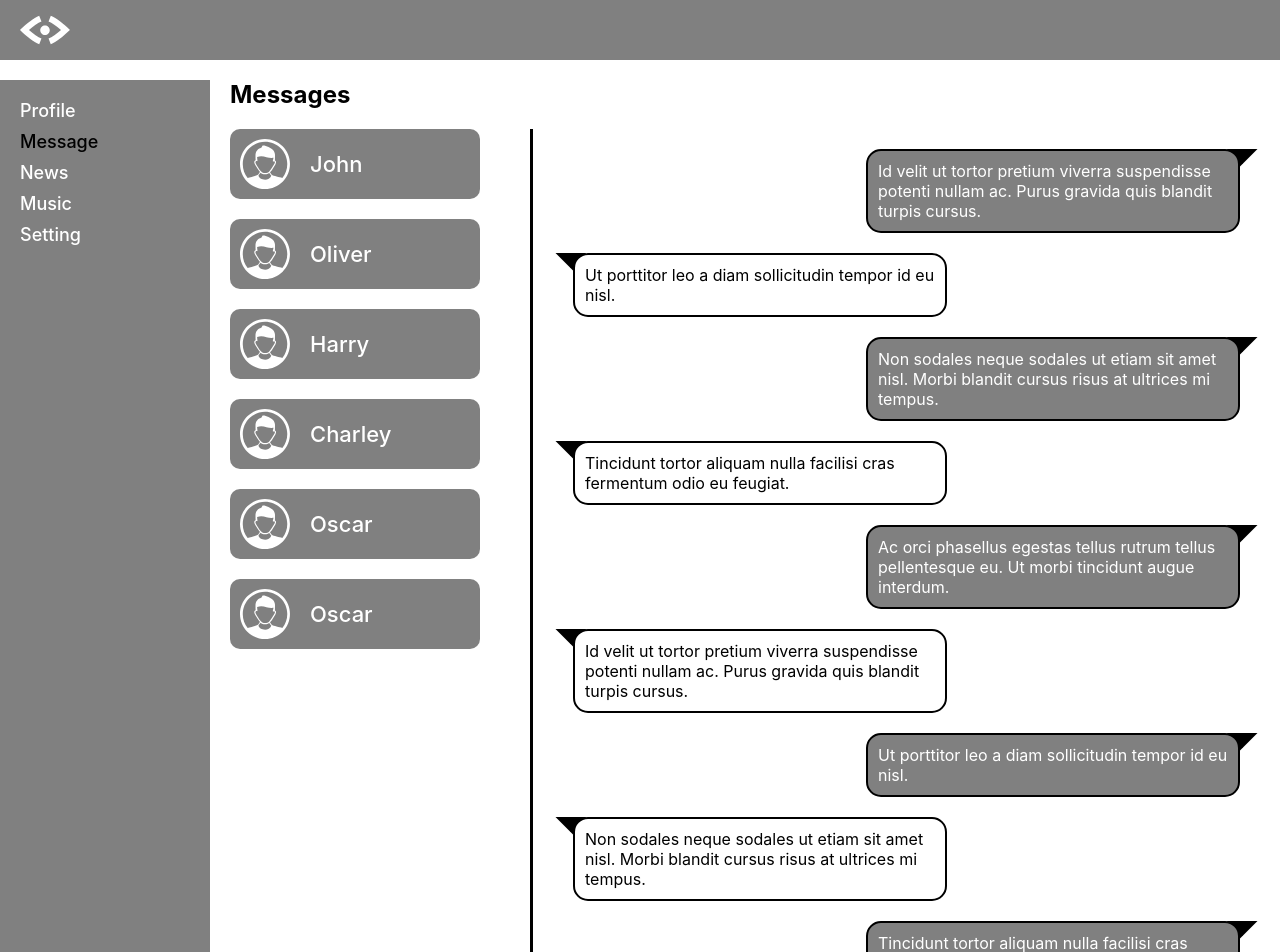
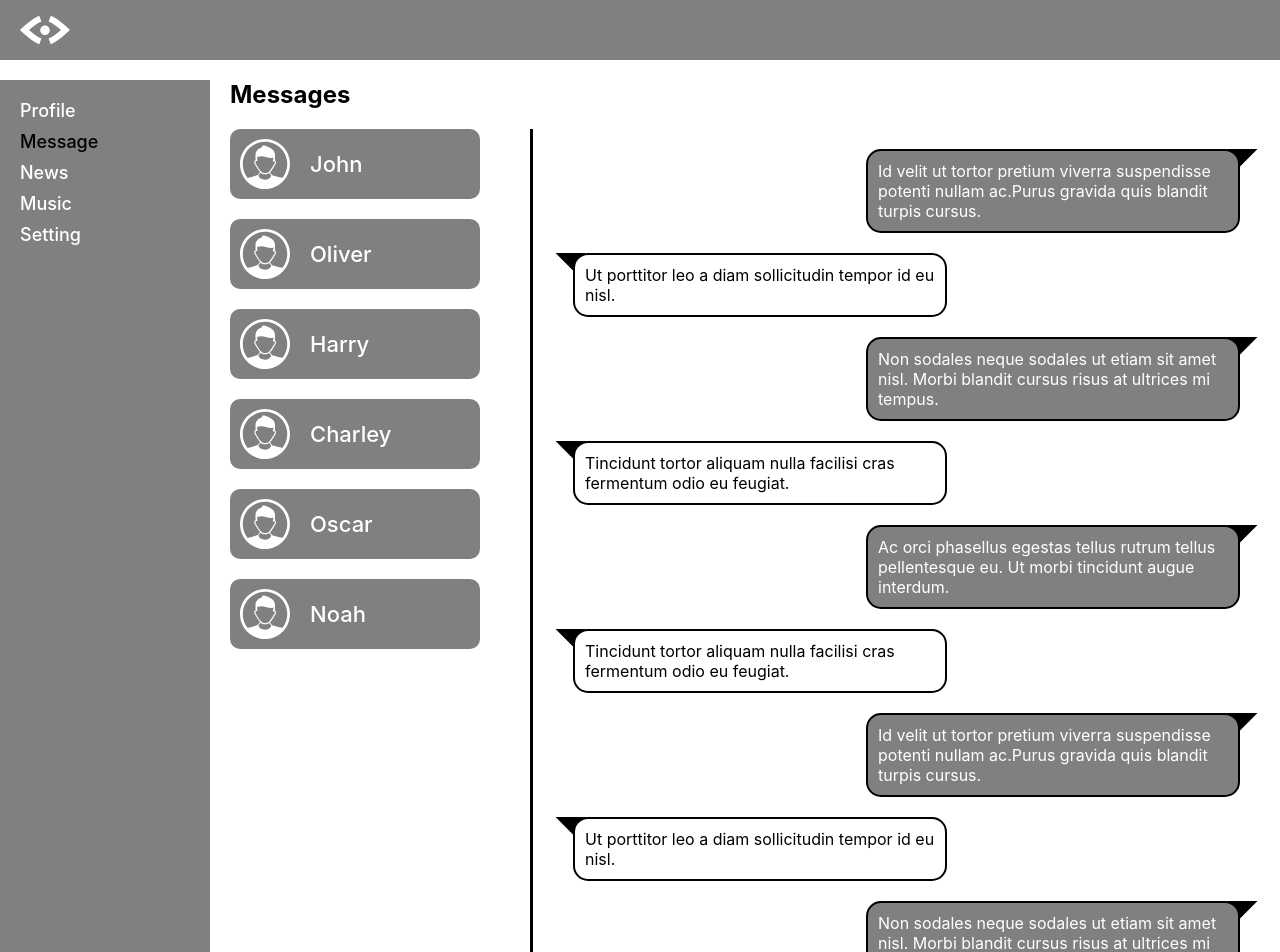
Before and after one commit to DmitryMuzalev/React-lesons, a React (Create React App) app: page /messages in a window 1280 px wide. Shown: the top 952 px of the page. Built offline with nearby package versions, Linux system fonts and the light colour scheme.

Commit message:
Lesson 25. Use method map

```diff
--- a/src/components/Messages/Messages.jsx
+++ b/src/components/Messages/Messages.jsx
@@ -17,56 +17,69 @@ const Message = (props) => {
   return <div className={style.messages__item}>{props.text}</div>;
 };
 
+const userData = [
+  { name: 'John', id: '1' },
+  { name: 'Oliver', id: '2' },
+  { name: 'Harry', id: '3' },
+  { name: 'Charley', id: '4' },
+  { name: 'Oscar', id: '5' },
+  { name: 'Noah', id: '6' },
+];
+
+const personsData = userData.map((user) => {
+  return <PersonItem id={user.id} name={user.name} />;
+});
+
+const messagesData = [
+  {
+    text: 'Id velit ut tortor pretium viverra suspendisse potenti nullam ac.Purus gravida quis blandit turpis cursus.',
+  },
+  {
+    text: 'Ut porttitor leo a diam sollicitudin tempor id eu nisl.',
+  },
+  {
+    text: 'Non sodales neque sodales ut etiam sit amet nisl. Morbi blandit cursus risus at ultrices mi tempus.',
+  },
+  {
+    text: 'Tincidunt tortor aliquam nulla facilisi cras fermentum odio eu feugiat.',
+  },
+  {
+    text: 'Ac orci phasellus egestas tellus rutrum tellus pellentesque eu. Ut morbi tincidunt augue interdum.',
+  },
+  {
+    text: 'Tincidunt tortor aliquam nulla facilisi cras fermentum odio eu feugiat.',
+  },
+  {
+    text: 'Id velit ut tortor pretium viverra suspendisse potenti nullam ac.Purus gravida quis blandit turpis cursus.',
+  },
+  {
+    text: 'Ut porttitor leo a diam sollicitudin tempor id eu nisl.',
+  },
+  {
+    text: 'Non sodales neque sodales ut etiam sit amet nisl. Morbi blandit cursus risus at ultrices mi tempus.',
+  },
+  {
+    text: 'Tincidunt tortor aliquam nulla facilisi cras fermentum odio eu feugiat.',
+  },
+  {
+    text: 'Ac orci phasellus egestas tellus rutrum tellus pellentesque eu. Ut morbi tincidunt augue interdum.',
+  },
+  {
+    text: 'Tincidunt tortor aliquam nulla facilisi cras fermentum odio eu feugiat.',
+  },
+];
+
+const messagesHistory = messagesData.map((message) => {
+  return <Message text={message.text} />;
+});
+
 export default function Messages() {
   return (
     <div>
       <h2>Messages</h2>
       <div className={style.messagesWrapper}>
-        <ul className={style.personList}>
-          <PersonItem name="John" id="1" />
-          <PersonItem name="Oliver" id="2" />
-          <PersonItem name="Harry" id="3" />
-          <PersonItem name="Charley" id="4" />
-          <PersonItem name="Oscar" id="5" />
-          <PersonItem name="Oscar" id="6" />
-        </ul>
-
-        <div className={style.messages}>
-          <Message
-            text=" Id velit ut tortor pretium viverra suspendisse potenti nullam ac.
-            Purus gravida quis blandit turpis cursus."
-          />
-          <Message text="Ut porttitor leo a diam sollicitudin tempor id eu nisl." />
-          <Message
-            text="Non sodales neque sodales ut etiam sit amet nisl. Morbi blandit
-            cursus risus at ultrices mi tempus."
-          />
-          <Message
-            text="Tincidunt tortor aliquam nulla facilisi cras fermentum odio eu
-            feugiat."
-          />
-          <Message
-            text="Ac orci phasellus egestas tellus rutrum tellus pellentesque eu. Ut
-            morbi tincidunt augue interdum."
-          />
-          <Message
-            text=" Id velit ut tortor pretium viverra suspendisse potenti nullam ac.
-            Purus gravida quis blandit turpis cursus."
-          />
-          <Message text="Ut porttitor leo a diam sollicitudin tempor id eu nisl." />
-          <Message
-            text="Non sodales neque sodales ut etiam sit amet nisl. Morbi blandit
-            cursus risus at ultrices mi tempus."
-          />
-          <Message
-            text="Tincidunt tortor aliquam nulla facilisi cras fermentum odio eu
-            feugiat."
-          />
-          <Message
-            text="Ac orci phasellus egestas tellus rutrum tellus pellentesque eu. Ut
-            morbi tincidunt augue interdum."
-          />
-        </div>
+        <ul className={style.personList}>{personsData}</ul>
+        <div className={style.messages}>{messagesHistory}</div>
       </div>
     </div>
   );
--- a/src/components/Profile/MyPosts/MyPost/MyPost.jsx
+++ b/src/components/Profile/MyPosts/MyPost/MyPost.jsx
@@ -4,7 +4,7 @@ import like from './like.svg';
 import style from './MyPost.module.css';
 export default function MyPost(props) {
   return (
-    <div className={style.post}>
+    <li className={style.post}>
       <div className={style.post__body}>
         <img className={style.avatar} src={avatar} alt="avatar" />
         <p className={style.text}>{props.message}</p>
@@ -12,6 +12,6 @@ export default function MyPost(props) {
       <div className={style.post__like}>
         <img src={like} alt="Like" />: <span>{props.like}</span>
       </div>
-    </div>
+    </li>
   );
 }
--- a/src/components/Profile/MyPosts/MyPosts.jsx
+++ b/src/components/Profile/MyPosts/MyPosts.jsx
@@ -2,6 +2,36 @@ import MyPost from './MyPost/MyPost';
 import style from './MyPosts.module.css';
 
 export default function MyPosts() {
+  const postsData = [
+    {
+      id: '1',
+      message:
+        'Platea dictumst vestibulum rhoncus est pellentesque elit ullamcorper dignissim cras. Elit eget gravida cum sociis natoque penatibus et magnis.',
+      like: '5',
+    },
+    {
+      id: '2',
+      message:
+        'Elementum curabitur vitae nunc sed velit dignissim sodales ut eu. Augue eget arcu dictum varius duis at consectetur.',
+      like: '13',
+    },
+    {
+      id: '3',
+      message:
+        'Sed enim ut sem viverra aliquet eget. Eu scelerisque felis imperdiet proin fermentum leo vel orci. Ultrices gravida dictum fusce ut placerat orci nulla pellentesque.',
+      like: '20',
+    },
+    {
+      id: '4',
+      message: 'Leo integer malesuada nunc vel risus commodo viverra maecenas.',
+      like: '17',
+    },
+  ];
+
+  const postsHistory = postsData.map((post) => {
+    return <MyPost id={post.id} message={post.message} like={post.like} />;
+  });
+
   return (
     <section className={style.posts}>
       <h2 className={style.title}>My posts</h2>
@@ -9,32 +39,7 @@ export default function MyPosts() {
         <textarea className={style.input} placeholder="your news..."></textarea>
         <button className={style.button}>Send</button>
       </div>
-      <ul className={style.list}>
-        <li>
-          <MyPost
-            message="Platea dictumst vestibulum rhoncus est pellentesque elit ullamcorper dignissim cras. Elit eget gravida cum sociis natoque penatibus et magnis."
-            like="5"
-          />
-        </li>
-        <li>
-          <MyPost
-            message="Elementum curabitur vitae nunc sed velit dignissim sodales ut eu. Augue eget arcu dictum varius duis at consectetur."
-            like="8"
-          />
-        </li>
-        <li>
-          <MyPost
-            message="Sed enim ut sem viverra aliquet eget. Eu scelerisque felis imperdiet proin fermentum leo vel orci. Ultrices gravida dictum fusce ut placerat orci nulla pellentesque."
-            like="9"
-          />
-        </li>
-        <li>
-          <MyPost
-            message="Leo integer malesuada nunc vel risus commodo viverra maecenas."
-            like="12"
-          />
-        </li>
-      </ul>
+      <ul className={style.list}>{postsHistory}</ul>
     </section>
   );
 }
```
